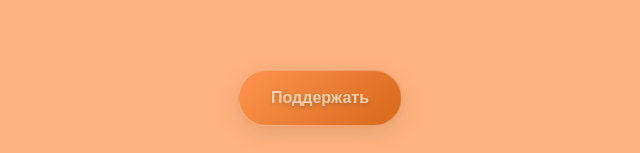
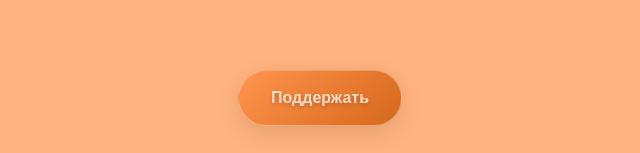
Before and after one commit to Twilexxx/Twlx, a plain HTML site: page index.html in a window 1280 px wide. Shown: the part 644-797 px from the top of the page, 320-960 px from the left. Drawn offline with nearby package versions, Linux system fonts and the light colour scheme.

Commit message:
Update style.css

```diff
--- a/style.css
+++ b/style.css
@@ -499,7 +499,7 @@ body {
     border: 1px solid rgba(255, 255, 255, 0.3);
     border-radius: 50px;
     padding: 16px 32px;
-    color: #ffd1af;
+    color: #ffddc4;
     font-family: 'Nunito', sans-serif;
     font-size: 16px;
     font-weight: 600;
```
